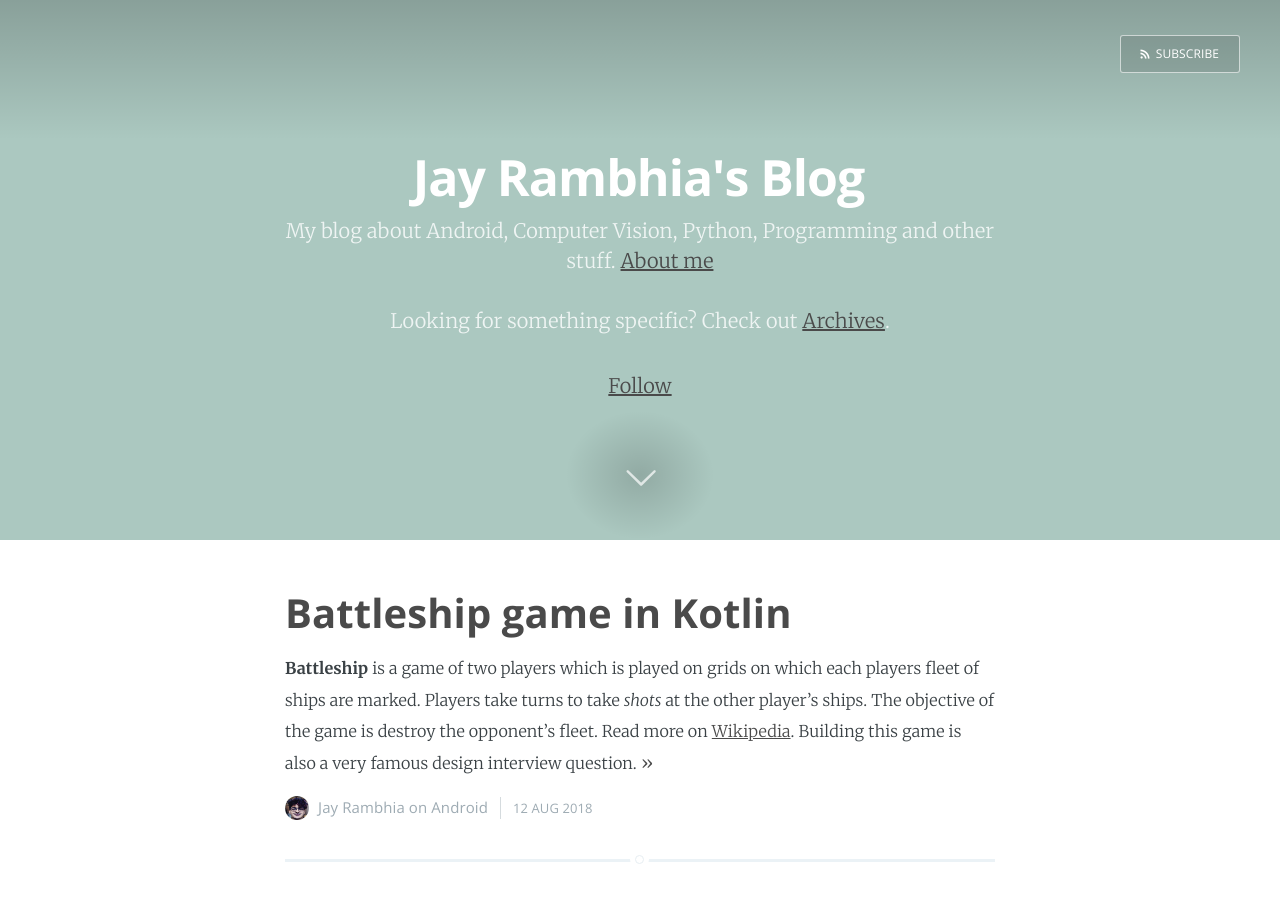
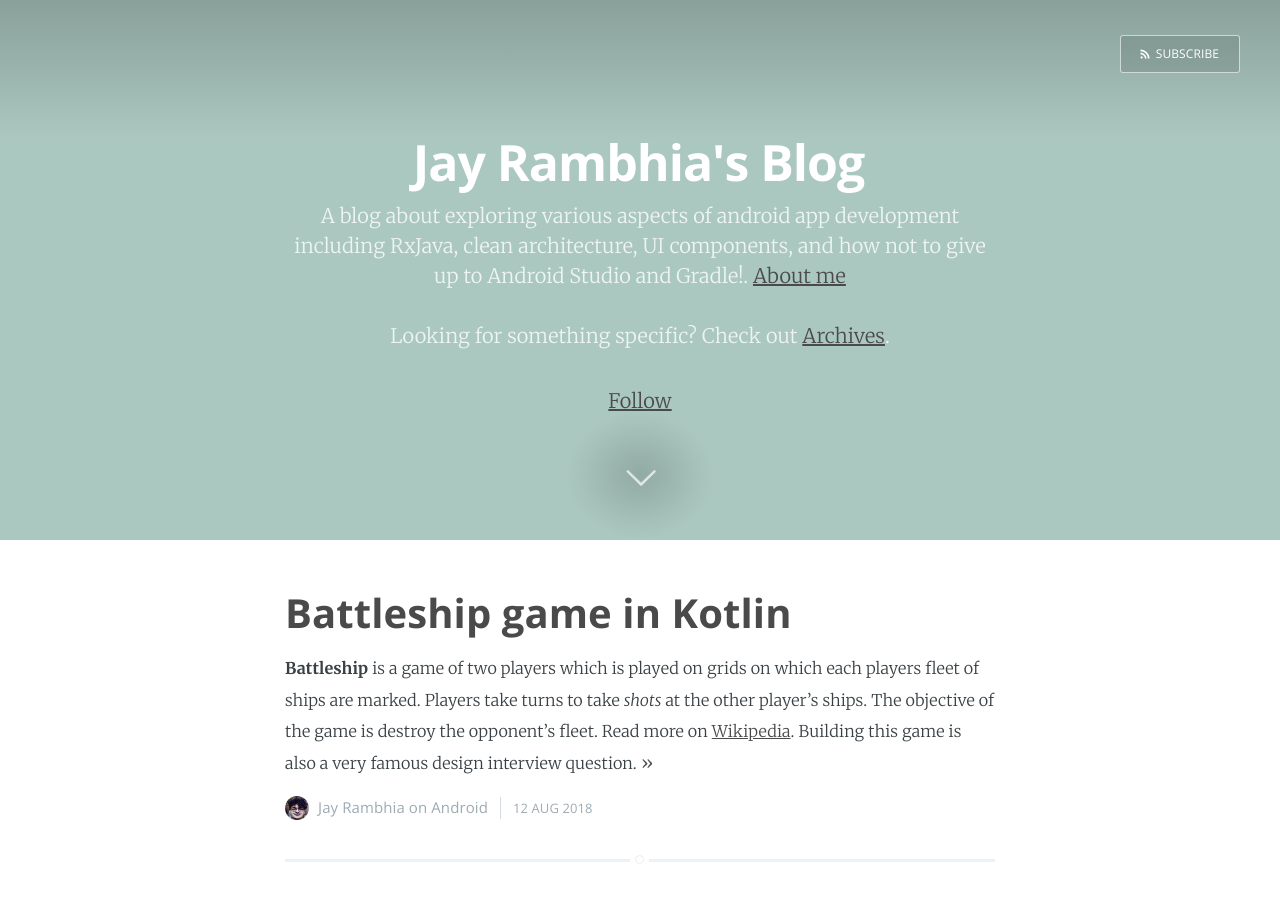
Before and after one commit to jayrambhia/jayrambhia.github.com, a Jekyll site: the page built from index.html, in a window 1280 px wide and 900 px high. Built offline with Jekyll 4.4.1, drawn with Linux system fonts in a browser that asks for light colours; the list of posts is cut into pages by our own code; comment, search, counter and statistics services are not loaded.

Commit message:
updated description

```diff
--- a/_config.yml
+++ b/_config.yml
@@ -1,7 +1,7 @@
 name: Jay Rambhia's Blog
 title: Jay Rambhia's Blog
-description: My blog about Android, Computer Vision, Python, Programming and other stuff
-meta_description: "Jay Rambhia's blog about android, computer vision, making apps, android development, fixing bugs and solving problems!"
+description: A blog about exploring various aspects of android app development including RxJava, clean architecture, UI components, and how not to give up to Android Studio and Gradle!
+meta_description: "Adventures and explorations of an android developer! I write about building apps, working with frameworks such as Redux and RxJava, building cool UI effects and animations amongst other things."
 
 permalink: /:categories/:title
 markdown: kramdown
@@ -17,7 +17,7 @@ series: 'series/'
 
 # Details for the RSS feed generator
 url: 'https://jayrambhia.com'
-about: "I'm <strong>Jay Rambhia</strong>, solving problems one build at a time"
+about: "I'm <strong>Jay Rambhia</strong>, solving problems one gradle build at a time"
 tagline: "Don't Panic!"
 k_author: "Jay Rambhia"
 
```
